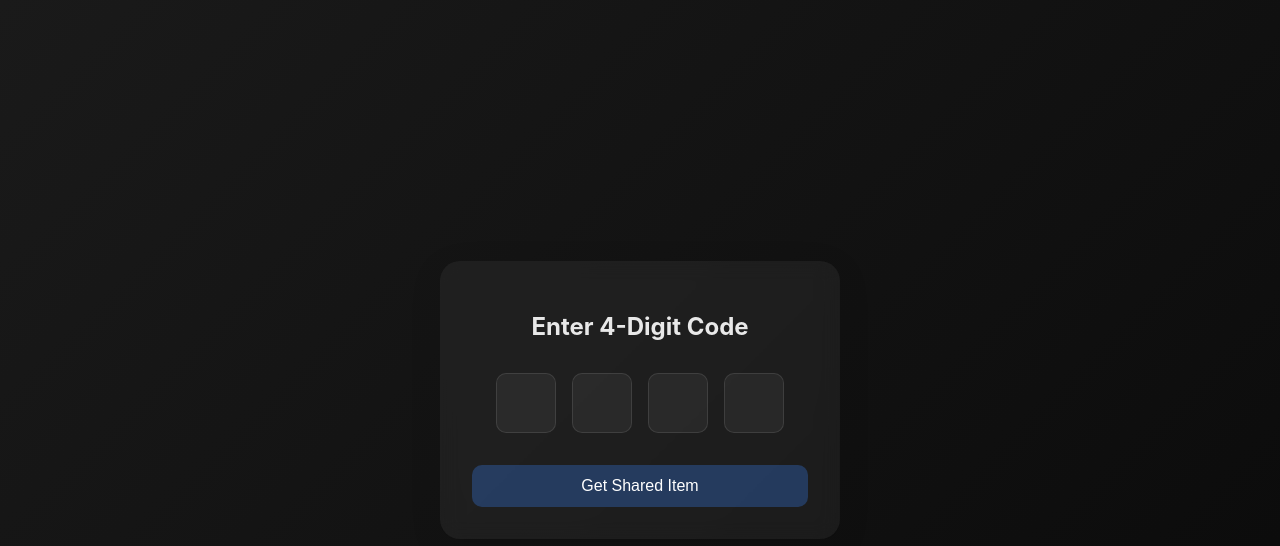
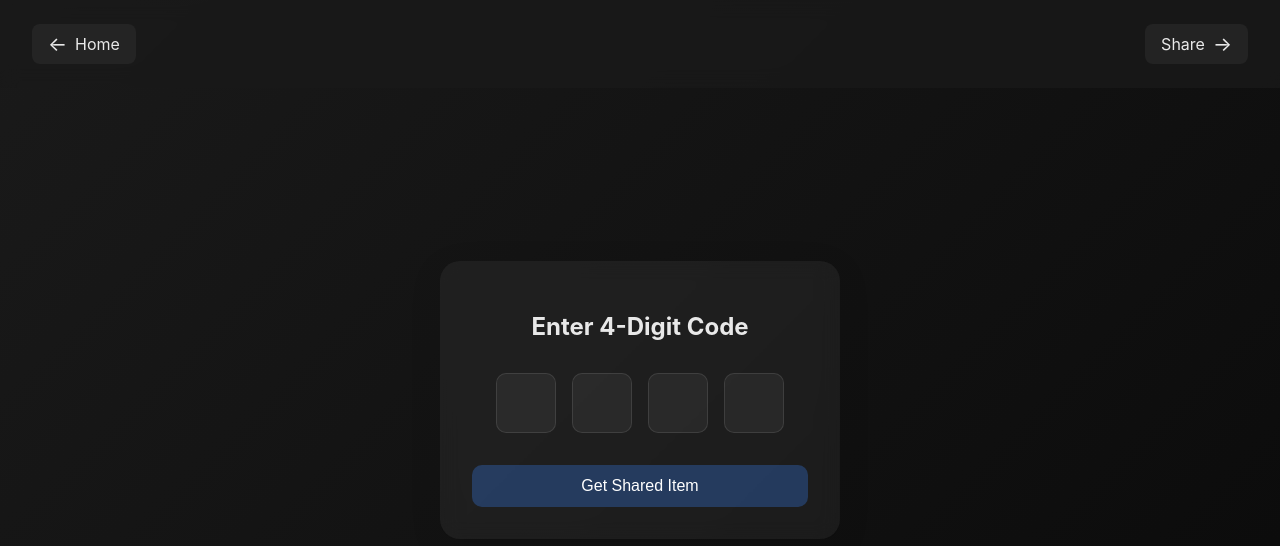
Before and after one commit to Vinoth82003/shareme, a Next.js app: page /receive in a window 1280 px wide. Shown: the top 546 px of the page. Built offline with nearby package versions, Linux system fonts and the light colour scheme.

Commit message:
Added nav bar

```diff
--- a/src/app/receive/page.jsx
+++ b/src/app/receive/page.jsx
@@ -1,6 +1,7 @@
 "use client";
 import { useState } from 'react';
 import styles from './receive.module.css';
+import Navbar from '@/components/Navbar/Navbar';
 
 export default function ReceivePage() {
     const [code, setCode] = useState(['', '', '', '']);
@@ -40,6 +41,10 @@ export default function ReceivePage() {
 
     return (
         <div className={styles.container}>
+            <Navbar
+                leftLink={{ href: '/', text: 'Home' }}
+                rightLink={{ href: '/share', text: 'Share' }}
+            />
             <div className={styles.receiveBox}>
                 <h2>Enter 4-Digit Code</h2>
                 <div className={styles.codeInputContainer}>
--- a/src/app/share/page.jsx
+++ b/src/app/share/page.jsx
@@ -3,6 +3,7 @@ import { useState, useRef } from 'react'
 import styles from './page.module.css'
 import { motion, AnimatePresence } from 'framer-motion'
 import Model from '@/components/Model/Model'
+import Navbar from '@/components/Navbar/Navbar';
 
 const SharePage = () => {
     const [isDragging, setIsDragging] = useState(false)
@@ -82,6 +83,10 @@ const SharePage = () => {
 
     return (
         <div className={styles.container}>
+            <Navbar
+                leftLink={{ href: '/', text: 'Home' }}
+                rightLink={{ href: '/receive', text: 'Receive' }}
+            />
             <Model isOpen={isOpen} setIsOpen={setIsOpen} model={model} />
             <div className={styles.shareBox}>
                 {!filePreview ? (
--- a/src/app/share/page.module.css
+++ b/src/app/share/page.module.css
@@ -10,6 +10,7 @@
 }
 
 .shareBox {
+  margin-top: 70px;
   width: 100%;
   max-width: 600px;
   background: rgba(255, 255, 255, 0.05);
--- /dev/null
+++ b/src/components/Navbar/Navbar.jsx
@@ -0,0 +1,15 @@
+import Link from 'next/link';
+import styles from './navbar.module.css';
+
+export default function Navbar({ leftLink, rightLink }) {
+  return (
+    <nav className={styles.navbar}>
+      <Link href={leftLink.href} className={styles.navLink}>
+        <span className={styles.arrow}>←</span> {leftLink.text}
+      </Link>
+      <Link href={rightLink.href} className={styles.navLink}>
+        {rightLink.text} <span className={styles.arrow}>→</span>
+      </Link>
+    </nav>
+  );
+}
--- /dev/null
+++ b/src/components/Navbar/navbar.module.css
@@ -0,0 +1,46 @@
+.navbar {
+  position: fixed;
+  top: 0;
+  left: 0;
+  right: 0;
+  display: flex;
+  justify-content: space-between;
+  align-items: center;
+  padding: 1.5rem 2rem;
+  background: rgba(26, 26, 26, 0.8);
+  backdrop-filter: blur(10px);
+  z-index: 1000;
+}
+
+.navLink {
+  color: rgba(255, 255, 255, 0.9);
+  text-decoration: none;
+  font-size: 1rem;
+  display: flex;
+  align-items: center;
+  gap: 0.5rem;
+  padding: 0.5rem 1rem;
+  border-radius: 8px;
+  transition: all 0.2s ease;
+  background: rgba(255, 255, 255, 0.05);
+}
+
+.navLink:hover {
+  background: rgba(59, 130, 246, 0.1);
+  color: #3b82f6;
+}
+
+.arrow {
+  font-size: 1.25rem;
+}
+
+@media (max-width: 640px) {
+  .navbar {
+    padding: 1rem;
+  }
+
+  .navLink {
+    font-size: 0.875rem;
+    padding: 0.375rem 0.75rem;
+  }
+}
```
